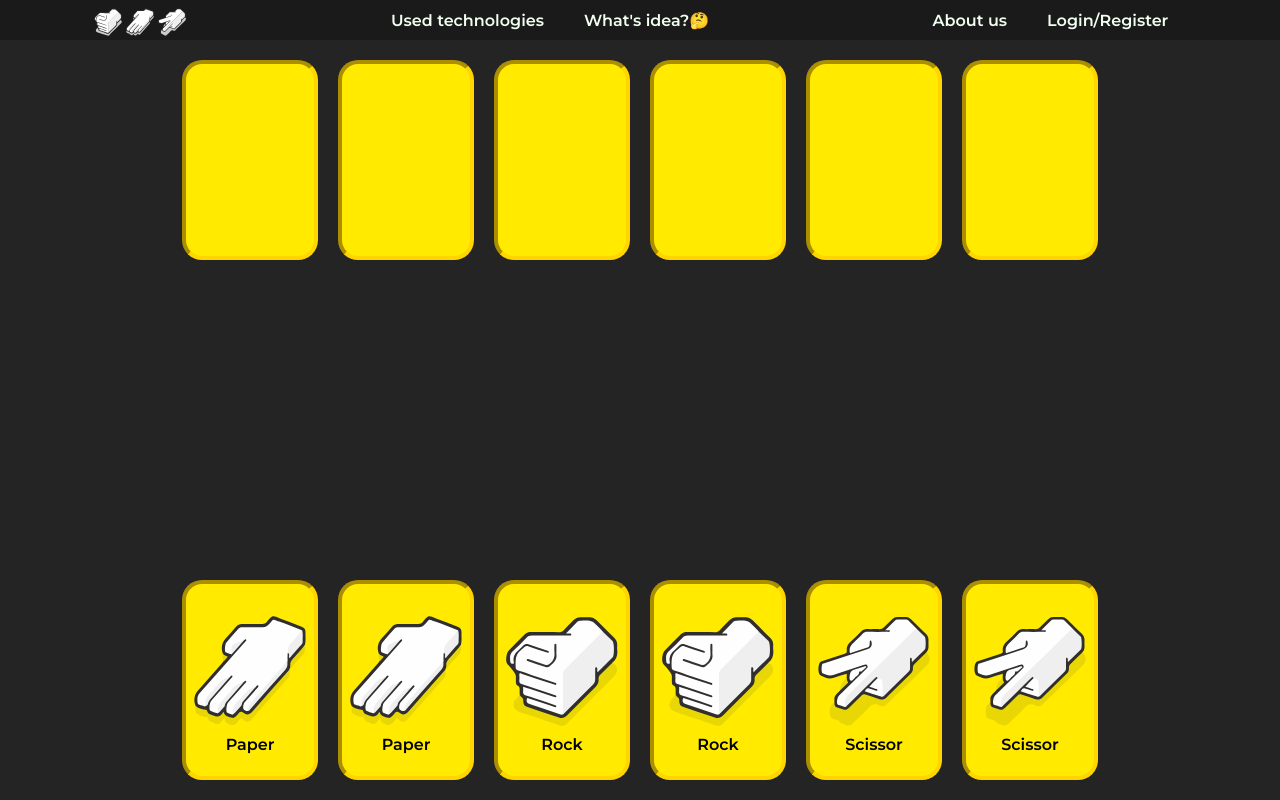
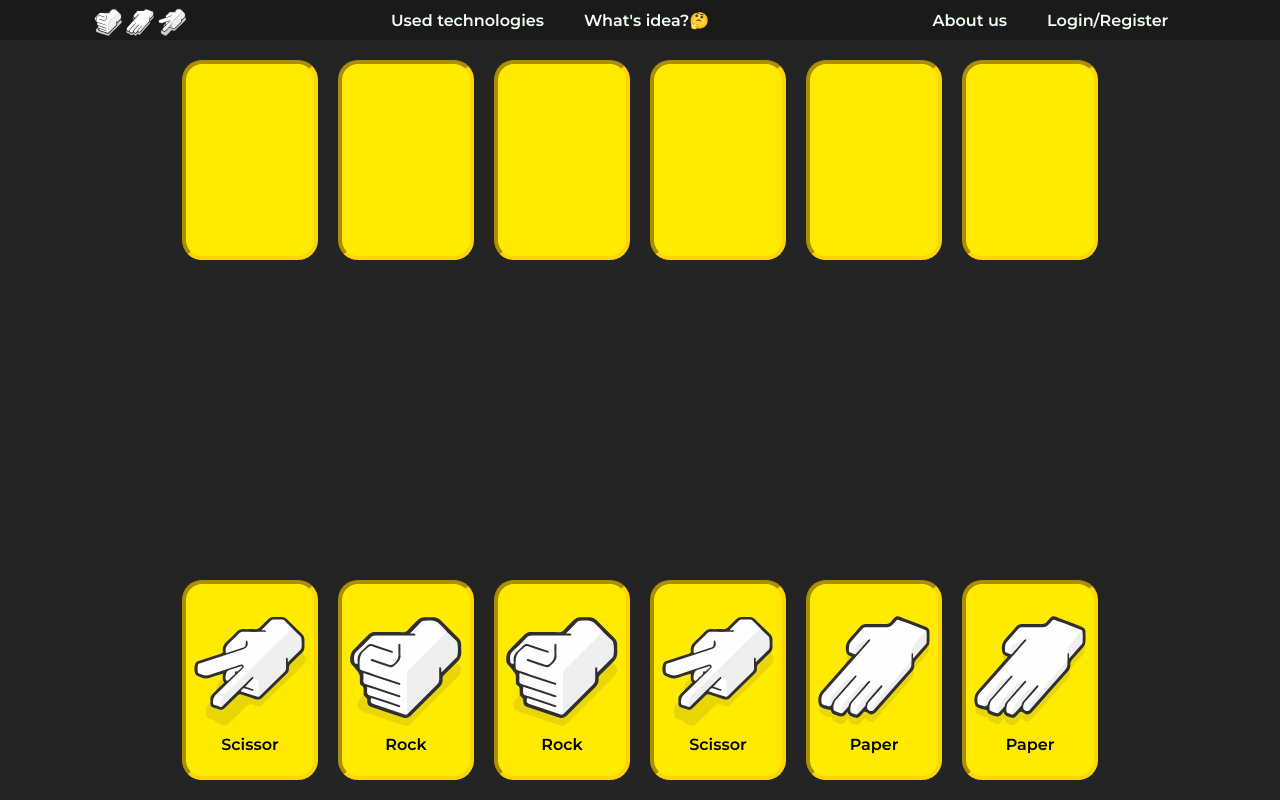
Before and after one commit to n0sebleeded/react-sciparo, a React (Vite) app: page /game in a window 1280 px wide. Built offline with nearby package versions, Linux system fonts and the light colour scheme.

Commit message:
Added function for shuffle cards, recalc center for selected cards, remake ternary operator in greeting component

```diff
--- a/src/components/game-components/CardItem.tsx
+++ b/src/components/game-components/CardItem.tsx
@@ -7,6 +7,7 @@ import '../components-styles/card.css';
 import {IRootStateCard} from "../../redux/actionTypes.ts";
 
 //FIXME: mouse cursor:pointer
+//FIXME: selected card on resize
 const CardItem: React.FC<ICard> = ({ id, Text, Hidden, Type }) => {
     const [cardState, setCardState] = useState({
         isAnimating: false,
@@ -54,11 +55,23 @@ const CardItem: React.FC<ICard> = ({ id, Text, Hidden, Type }) => {
     }, [ref]);
 
     useEffect(() => {
+        const handleResize = () => {
+            setCardState(prevState => ({ ...prevState, cardCords: getCardCords(ref.current) }));
+        };
+
+        window.addEventListener("resize", handleResize);
+
+        return () => {
+            window.removeEventListener("resize", handleResize);
+        };
+    }, [ref]);
+
+    useEffect(() => {
         if (isClicked || Hidden) return;
 
         setCardState(prevState => ({ ...prevState, isAnimating: true }));
         const animationTimeout = setTimeout(() =>
-            setCardState(prevState => ({ ...prevState, isAnimating: false })),
+                setCardState(prevState => ({ ...prevState, isAnimating: false })),
             500);
 
         return () => clearTimeout(animationTimeout);
@@ -88,10 +101,15 @@ const CardItem: React.FC<ICard> = ({ id, Text, Hidden, Type }) => {
             style={cardStyle}
         >
             {!Hidden && (
-                <div className="card_item">
+                <motion.div className="card_item"
+                    initial={{opacity: 0, y: 100}}
+                    animate={{opacity: 1, y: 0}}
+                    exit={{opacity: 0, y:-100}}
+                    transition={{duration: 1, type: "spring"}}
+                >
                     {renderCardImage(Type)}
                     <p className="card_text">{Text}</p>
-                </div>
+                </motion.div>
             )}
         </motion.div>
     );
--- a/src/components/game-components/CardList.tsx
+++ b/src/components/game-components/CardList.tsx
@@ -1,37 +1,31 @@
 import CardItem from './CardItem.tsx';
 import '../components-styles/сardList.css'
-import {ICard, ICardType} from "../../specs/interfaces.tsx";
-import {v4 as uuid} from "uuid";
+import {ICard} from "../../specs/interfaces.tsx";
+import {enemyCards, playerCards} from "./cards.ts";
+
+function shuffle(array: ICard[]): ICard[] {
+    const shuffledArray = [...array];
+    for (let i = shuffledArray.length - 1; i > 0; i--) {
+        const j = Math.floor(Math.random() * (i + 1));
+        [shuffledArray[i], shuffledArray[j]] = [shuffledArray[j], shuffledArray[i]];
+    }
+    return shuffledArray;
+}
 
 function CardList() {
-    const playerCards: ICard[] = [
-        { id: uuid(), Text: "Paper", Hidden: false, Type: ICardType.CARD_PAPER },
-        { id: uuid(), Text: "Paper", Hidden: false, Type: ICardType.CARD_PAPER },
-        { id: uuid(), Text: "Rock", Hidden: false, Type: ICardType.CARD_ROCK },
-        { id: uuid(), Text: "Rock", Hidden: false, Type: ICardType.CARD_ROCK },
-        { id: uuid(), Text: "Scissor", Hidden: false, Type: ICardType.CARD_SCISSOR },
-        { id: uuid(), Text: "Scissor", Hidden: false, Type: ICardType.CARD_SCISSOR },
-    ];
-
-    const enemyCards: ICard[] = [
-        { id: uuid(), Text: "Paper", Hidden: true, Type: ICardType.CARD_PAPER },
-        { id: uuid(), Text: "Paper", Hidden: true, Type: ICardType.CARD_PAPER },
-        { id: uuid(), Text: "Rock", Hidden: true, Type: ICardType.CARD_ROCK },
-        { id: uuid(), Text: "Rock", Hidden: true, Type: ICardType.CARD_ROCK },
-        { id: uuid(), Text: "Scissor", Hidden: true, Type: ICardType.CARD_SCISSOR },
-        { id: uuid(), Text: "Scissor", Hidden: true, Type: ICardType.CARD_SCISSOR },
-    ];
+    const shuffledPlayerCards:ICard[] = shuffle(playerCards);
+    const shuffledEnemyCard:ICard[] = shuffle(enemyCards);
 
     return (
         <div className="all_cards_container">
             <div className="card_container">
-                {enemyCards.map((card) => (
-                    <CardItem key={card.id} id={card.id} Text={card.Text} Hidden={card.Hidden} Type={card.Type} />
+                {shuffledEnemyCard.map((card) => (
+                    <CardItem key={card.id} id={card.id} Text={card.Text} Hidden={card.Hidden} Type={card.Type}/>
                 ))}
             </div>
             <div className="card_container">
-                {playerCards.map((card) => (
-                    <CardItem key={card.id} id={card.id} Text={card.Text} Hidden={card.Hidden} Type={card.Type} />
+                {shuffledPlayerCards.map((card) => (
+                    <CardItem key={card.id} id={card.id} Text={card.Text} Hidden={card.Hidden} Type={card.Type}/>
                 ))}
             </div>
         </div>
--- /dev/null
+++ b/src/components/game-components/cards.ts
@@ -0,0 +1,20 @@
+import {ICard, ICardType} from "../../specs/interfaces.tsx";
+import {v4 as uuid} from "uuid";
+
+export const playerCards: ICard[] = [
+    { id: uuid(), Text: "Paper", Hidden: false, Type: ICardType.CARD_PAPER },
+    { id: uuid(), Text: "Paper", Hidden: false, Type: ICardType.CARD_PAPER },
+    { id: uuid(), Text: "Rock", Hidden: false, Type: ICardType.CARD_ROCK },
+    { id: uuid(), Text: "Rock", Hidden: false, Type: ICardType.CARD_ROCK },
+    { id: uuid(), Text: "Scissor", Hidden: false, Type: ICardType.CARD_SCISSOR },
+    { id: uuid(), Text: "Scissor", Hidden: false, Type: ICardType.CARD_SCISSOR },
+];
+
+export const enemyCards: ICard[] = [
+    { id: uuid(), Text: "Paper", Hidden: true, Type: ICardType.CARD_PAPER },
+    { id: uuid(), Text: "Paper", Hidden: true, Type: ICardType.CARD_PAPER },
+    { id: uuid(), Text: "Rock", Hidden: true, Type: ICardType.CARD_ROCK },
+    { id: uuid(), Text: "Rock", Hidden: true, Type: ICardType.CARD_ROCK },
+    { id: uuid(), Text: "Scissor", Hidden: true, Type: ICardType.CARD_SCISSOR },
+    { id: uuid(), Text: "Scissor", Hidden: true, Type: ICardType.CARD_SCISSOR },
+];
--- a/src/components/pages/UsedTech.tsx
+++ b/src/components/pages/UsedTech.tsx
@@ -15,7 +15,7 @@ const UsedTech = () => {
         exit: { opacity: 0, x: 100 },
     };
 
-    const Front = ["ReactTS", "React-Form-Hook", "Framer-motion", "Sass", "Redux", "Axios", "React-icons", "UUID"];
+    const Front = ["ReactTS", "React-Form-Hook", "Framer-motion", "Sass", "Redux/Toolkit", "Axios", "React-icons", "UUID"];
     const Back = ["Spring Boot", "Hibernate", "Spring Data JPA", "Spring Security", "Spring WebSocket", "MongoDB"];
 
     return (
--- a/src/components/pages/auth/Greeting.tsx
+++ b/src/components/pages/auth/Greeting.tsx
@@ -9,16 +9,14 @@ const Greeting = ({login}:{login:boolean}) => {
                       animate="animate"
                       exit={{opacity: 0}}
             >
-                {login &&
-                    <>
-                        Welcome back,<br/>
-                        <span className="highlighted-text">user</span>!
-                    </>
-                }
-                {!login &&
-                    <>
-                        Let us know&nbsp;<span className="highlighted-text">you</span>!
-                    </>
+                {login
+                    ?   <>
+                            Welcome back,<br/>
+                            <span className="highlighted-text">user</span>!
+                        </>
+                    :   <>
+                            Let us know&nbsp;<span className="highlighted-text">you</span>!
+                        </>
                 }
                 <motion.span className="emoji-hand" variants={rotate}
                              initial="initial"
--- a/src/components/pages/auth/Login.tsx
+++ b/src/components/pages/auth/Login.tsx
@@ -9,7 +9,6 @@ import PasswordForm from "./form/PasswordForm.tsx";
 // ... (imports and styles)
 
 const Login = () => {
-    //TODO: FIX ANIM
     return (
         <motion.div className="gif-and-login-box">
             <form className="login-box">
--- a/src/components/pages/auth/Register.tsx
+++ b/src/components/pages/auth/Register.tsx
@@ -46,7 +46,6 @@ const Register:React.FC<INotificationProp> = ({setShowNotification}) => {
             });
     };
 
-    //TODO: FIX ANIM
     return (
         <motion.div className="gif-and-login-box">
             <GifContainer />
```
